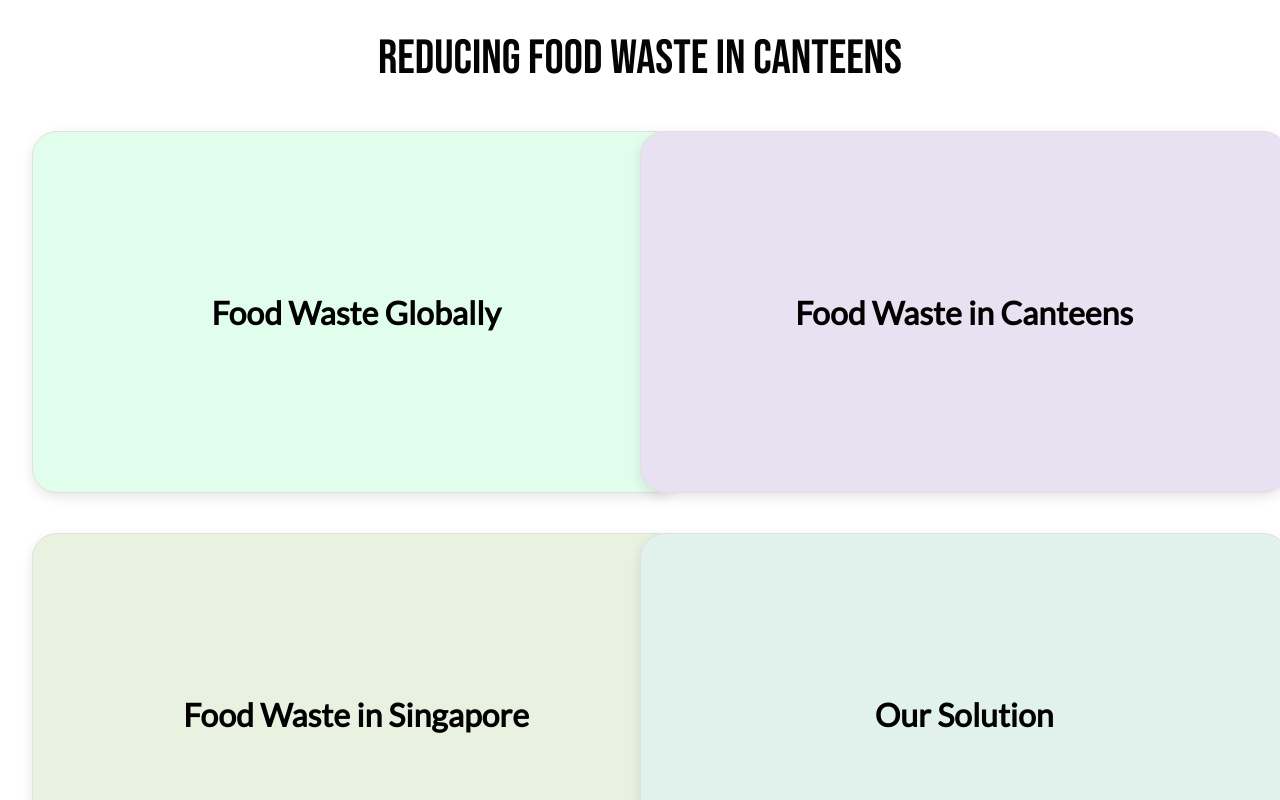
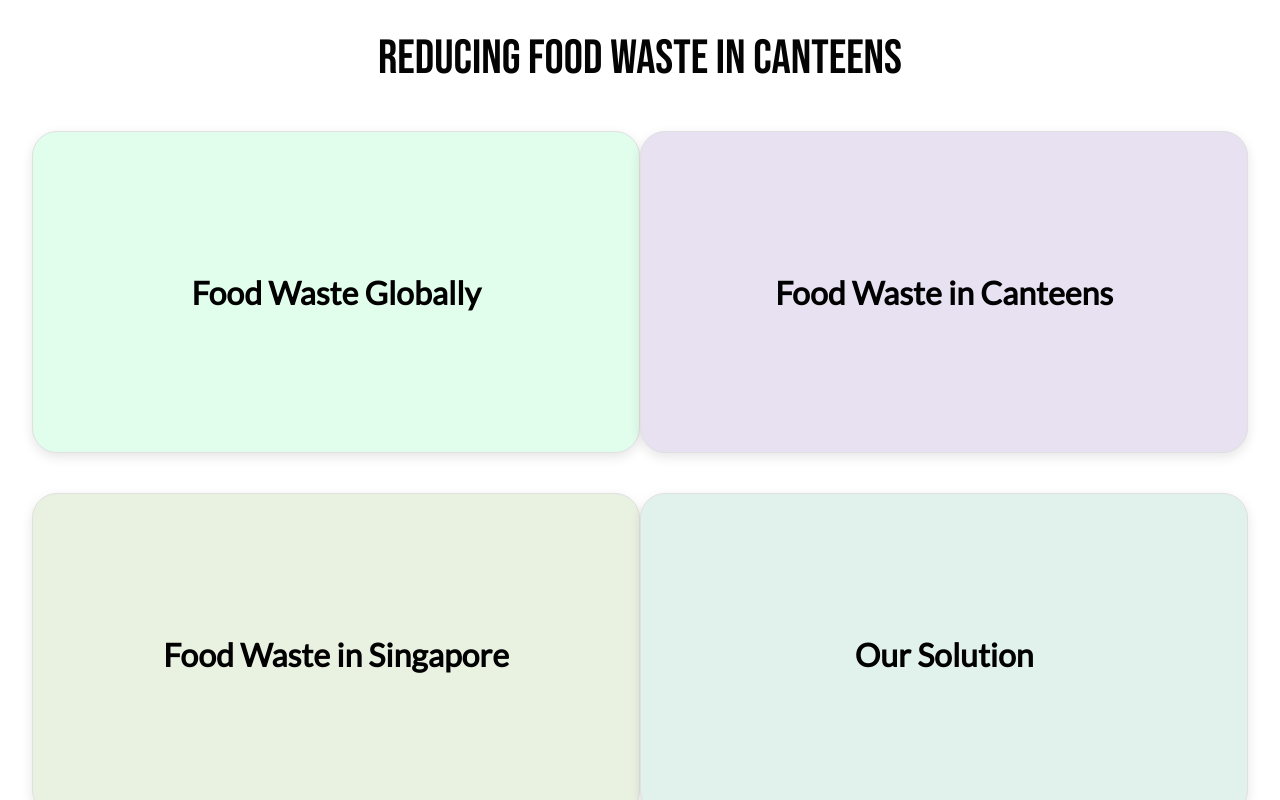
Before and after one commit to The-Bin-Project/thebinproject.org, a React (Create React App) app in the folder client/: page / in a window 1280 px wide. Shown: the part 900-1700 px from the top of the page. Built offline with nearby package versions, Linux system fonts and the light colour scheme.

Commit message:
Update Foodfacts.css

```diff
--- a/client/src/components/Foodfacts.css
+++ b/client/src/components/Foodfacts.css
@@ -8,7 +8,7 @@
     box-shadow: 0px 4px 12px rgba(0, 0, 0, 0.1);
     height: 25vmin;
     margin: 20px auto;
-    padding:80px;
+    padding:60px;
     display: flex;
     align-items: center;
     justify-content: center;
```
